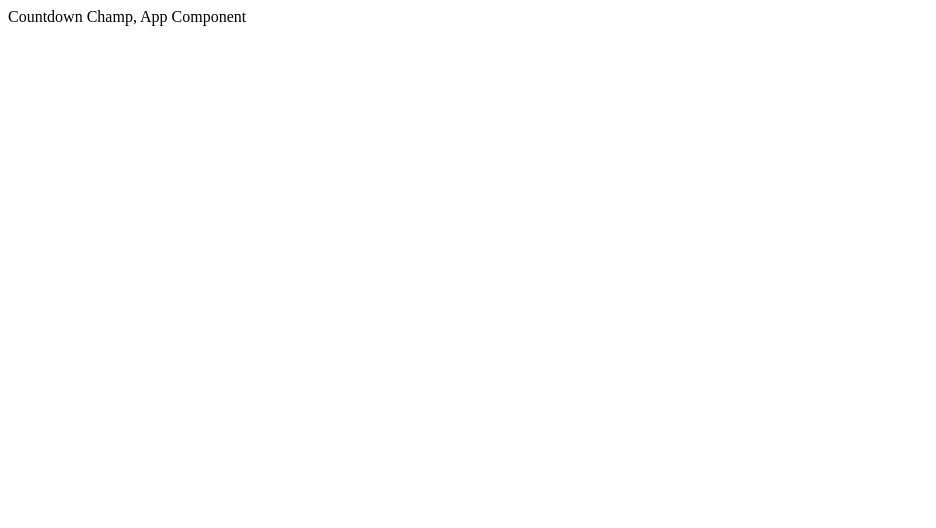
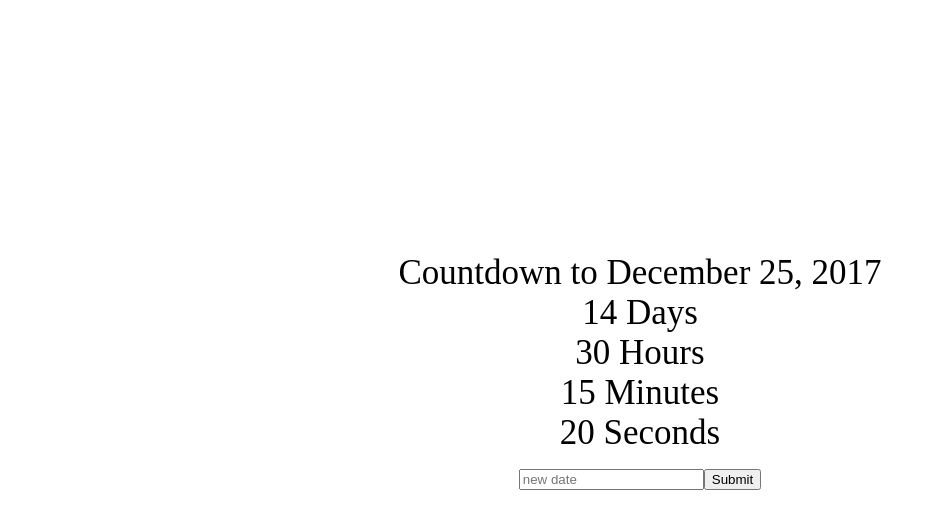
Before and after one commit to rmcharchian/react-countdownchamp, a React (Create React App) app: page / in a window 1280 px wide. Shown: the top 528 px of the page, without its empty margins (0-936 px from the left). Built offline with nearby package versions, Linux system fonts and the light colour scheme.

Commit message:
added components to app.js and added css

```diff
--- a/package.json
+++ b/package.json
@@ -4,9 +4,12 @@
   "private": true,
   "dependencies": {
     "body-parser": "^1.18.2",
+    "install": "^0.10.2",
+    "javascript": "^1.0.0",
     "react": "^16.2.0",
     "react-dom": "^16.2.0",
-    "react-scripts": "1.0.17"
+    "react-scripts": "1.0.17",
+    "react-starter-es6-webpack": "0.0.2"
   },
   "scripts": {
     "start": "react-scripts start",
--- /dev/null
+++ b/src/App.css
@@ -0,0 +1,5 @@
+.App {
+  text-align: center;
+  font-size: 35px;
+  margin-top: 20%;
+}
--- a/src/App.js
+++ b/src/App.js
@@ -1,9 +1,22 @@
 import React, { Component } from 'react';
+import './App.css';
 
 class App extends Component {
 render() {
   return (
-    <div>Countdown Champ, App Component</div>
+    <div className="App">
+      <div>Countdown to December 25, 2017</div>
+      <div>
+        <div>14 Days</div>
+        <div>30 Hours</div>
+        <div>15 Minutes</div>
+        <div>20 Seconds</div>
+      </div>
+      <div>
+      <input placeholder='new date' />
+      <button>Submit</button>
+      </div>
+    </div>
     )
   }
 }
--- a/src/index.js
+++ b/src/index.js
@@ -3,5 +3,6 @@ import ReactDOM from 'react-dom';
 import App from './App';
 
 ReactDOM.render(
-  <App></App>, document.getElementById('root')
+  <App />,
+  document.getElementById('root')
 );
```
Also changed, not shown: 1 other file (tests, documents, lock files or other folders).
